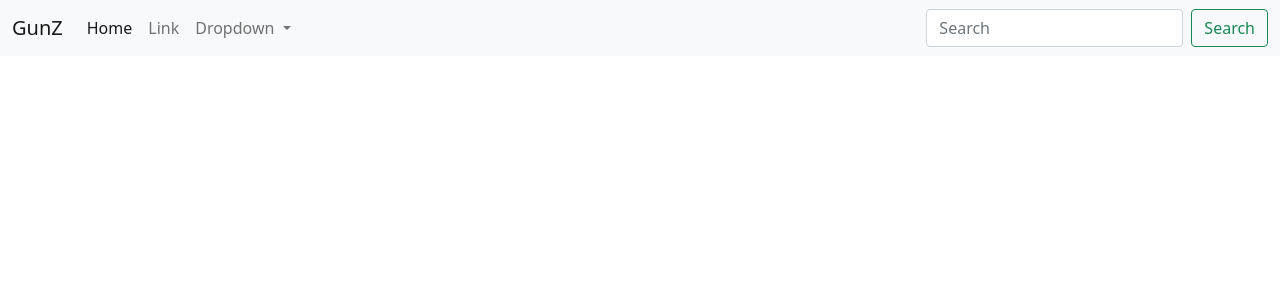
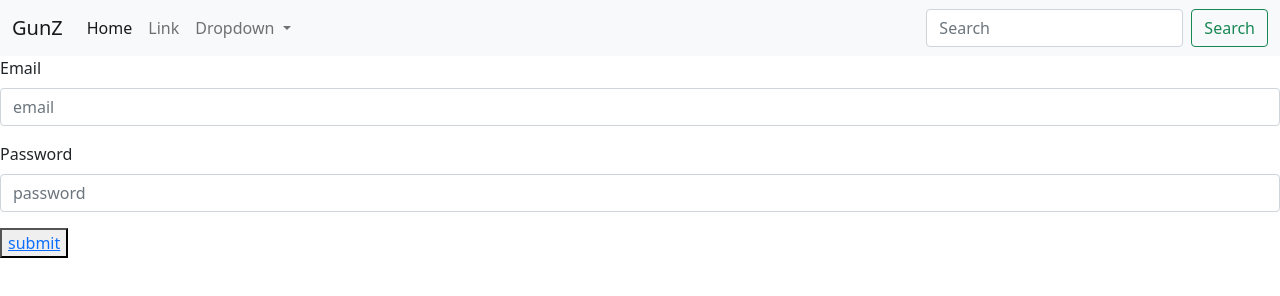
Before and after one commit to geostsmaga/geostsmaga.github.io, a plain HTML site: page index.html in a window 1280 px wide. Drawn offline with nearby package versions, Linux system fonts and the light colour scheme.

Commit message:
Update index.html

```diff
--- a/index.html
+++ b/index.html
@@ -43,5 +43,18 @@
           </div>
         </div>
       </nav>
+        <div class="mb-3">
+      <label for="email" class="form-label">Email</label>
+      <input type="text" class="form-control" id="email" placeholder="email">
+    </div>
+    <div class="mb-3">
+      <label for="pw" class="form-label">Password</label>
+      <input type="text" class="form-control" id="pw" placeholder="password">
+    </div>
+    <div>
+      <button>
+        <a href="https://www.youtube.com/channel/UC78ZOBZyr1ZIUp5sbslYrQQ">submit</a>
+      </button>
+    </div>
 </body>
 </html>
```
